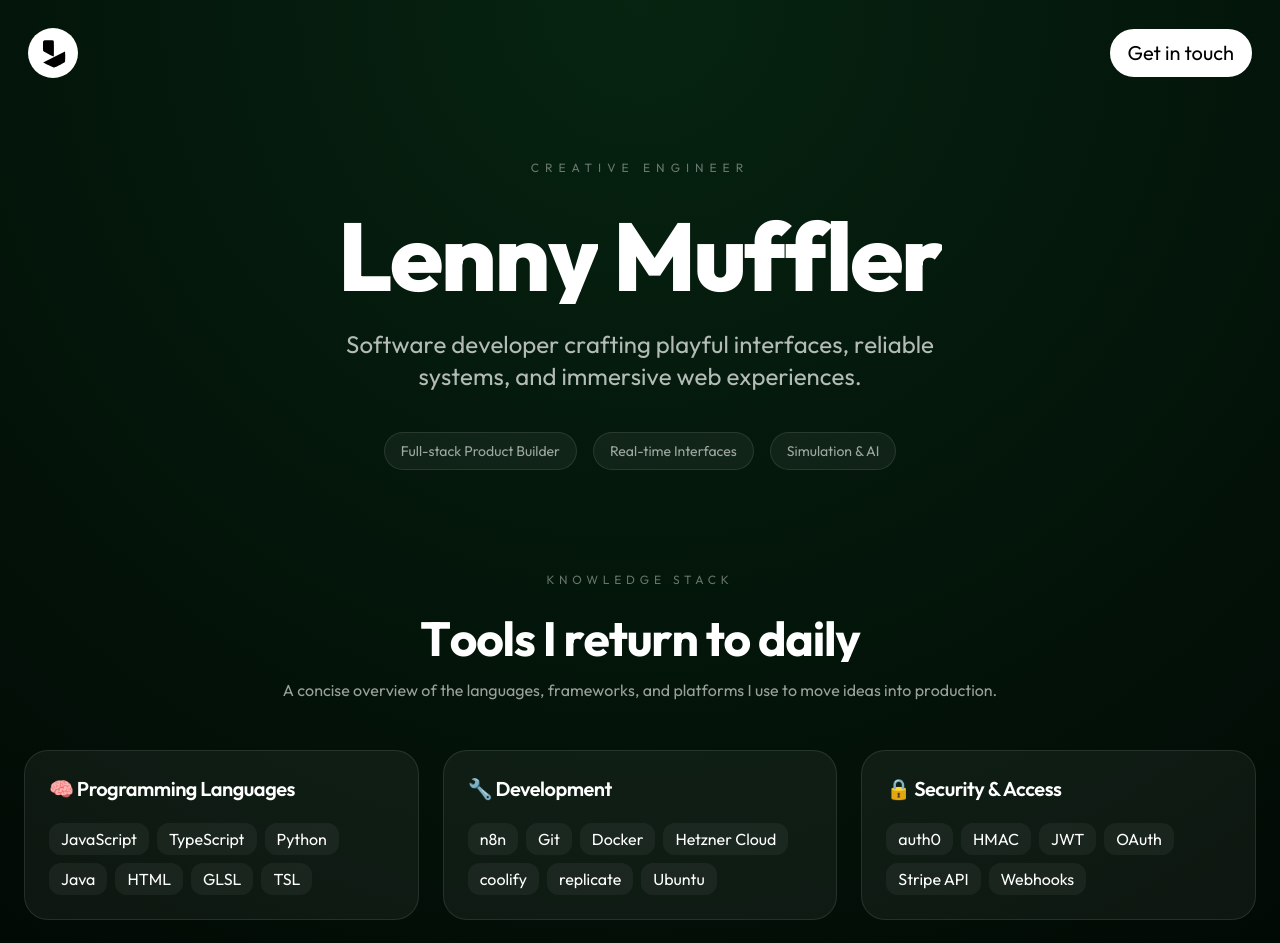
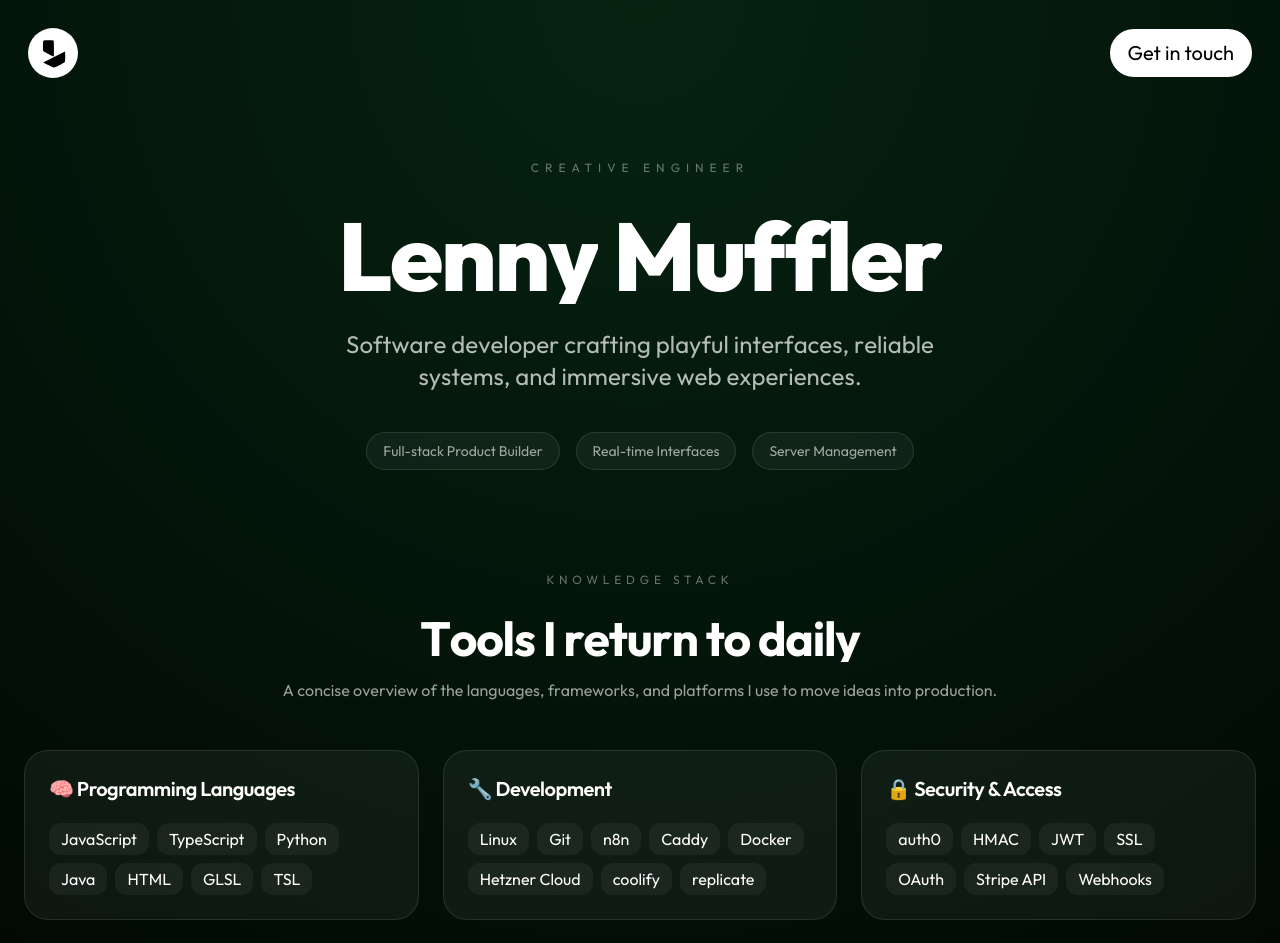
Before and after one commit to lnny8/website, a Next.js app: page / in a window 1280 px wide. Shown: the top 943 px of the page. Built offline with nearby package versions, Linux system fonts and the light colour scheme.

Commit message:
more knowledge stack

```diff
--- a/app/page.tsx
+++ b/app/page.tsx
@@ -40,8 +40,8 @@ export default function Page() {
 
   const skills = {
     "🧠 Programming Languages": ["JavaScript", "TypeScript", "Python", "Java", "HTML", "GLSL", "TSL"],
-    "🔧 Development": ["n8n", "Git", "Docker", "Hetzner Cloud", "coolify", "replicate", "Ubuntu"],
-    "🔒 Security & Access": ["auth0", "HMAC", "JWT", "OAuth", "Stripe API", "Webhooks"],
+    "🔧 Development": ["Linux", "Git", "n8n", "Caddy", "Docker", "Hetzner Cloud", "coolify", "replicate"],
+    "🔒 Security & Access": ["auth0", "HMAC", "JWT", "SSL", "OAuth", "Stripe API", "Webhooks"],
     "🎨 Design": ["Web- / Mobile Design", "Custom Tkinter", "Figma", "Blender", "TailwindCSS"],
     "🧩 Frameworks": ["React", "Next.js", "Expo", "OpenCV", "Supabase", "Three.js", "GSAP / motion"],
     "🤖 AI": ["Reinforcement Learning", "DQN", "Pytorch", "Monte Carlo method"],
@@ -67,7 +67,7 @@ export default function Page() {
           <div id="home-spans" className="mt-10 flex flex-wrap justify-center gap-4 text-sm text-white/60">
             <span className="rounded-full border border-white/10 bg-white/5 px-4 py-2 transition-colors duration-300 hover:border-white/30 hover:bg-white/10">Full-stack Product Builder</span>
             <span className="rounded-full border border-white/10 bg-white/5 px-4 py-2 transition-colors duration-300 hover:border-white/30 hover:bg-white/10">Real-time Interfaces</span>
-            <span className="rounded-full border border-white/10 bg-white/5 px-4 py-2 transition-colors duration-300 hover:border-white/30 hover:bg-white/10">Simulation & AI</span>
+            <span className="rounded-full border border-white/10 bg-white/5 px-4 py-2 transition-colors duration-300 hover:border-white/30 hover:bg-white/10">Server Management</span>
           </div>
         </div>
       </section>
@@ -106,7 +106,7 @@ export default function Page() {
 
       {/* Projects */}
       <section id="home-s2" className="relative px-6 pb-32">
-      {/* <div className="pointer-events-none absolute inset-0 -z-10 bg-[radial-gradient(circle_at_center,_rgba(249,115,22,0.12),_transparent_75%)]" /> */}
+        {/* <div className="pointer-events-none absolute inset-0 -z-10 bg-[radial-gradient(circle_at_center,_rgba(249,115,22,0.12),_transparent_75%)]" /> */}
         <div className="mx-auto max-w-7xl">
           <div className="text-center">
             <span className="text-xs uppercase tracking-[0.4em] text-white/40">Projects</span>
```
